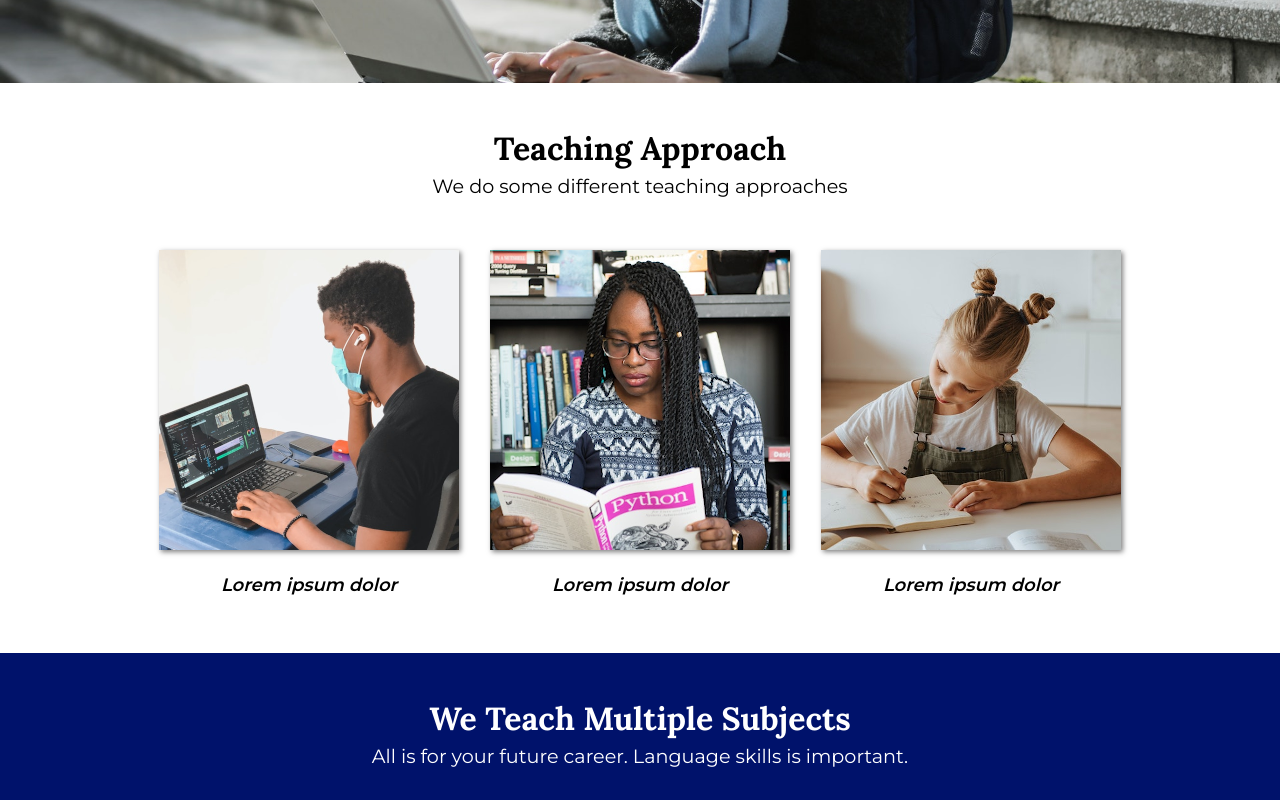
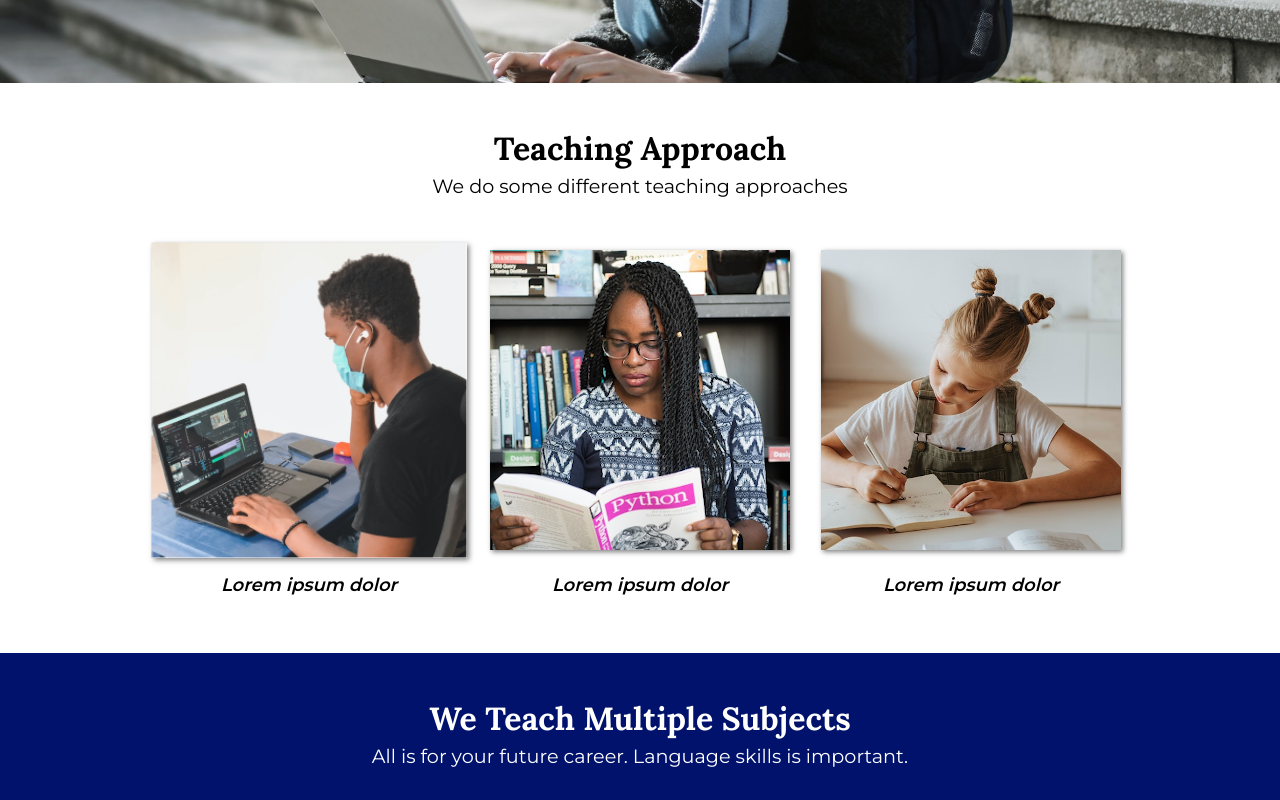
Before and after one commit to carolesi/learning-center-landing-page, a plain HTML site: page index.html in a window 1280 px wide. In both pictures the pointer is over the picture 309 px from the left and 1079 px from the top of the page. Shown: the part 679-1479 px from the top of the page. Drawn offline with Linux system fonts and the light colour scheme.

Commit message:
Add main-card animation

```diff
--- a/assets/css/components/main-card.css
+++ b/assets/css/components/main-card.css
@@ -14,4 +14,9 @@
 
 .main-card img {
     box-shadow: 2px 2px 5px rgba(0, 0, 0, 0.5);
+    transition: 0.5s ease;
 }
+
+.main-card img:hover {
+    transform: scale(1.05);
+}
```
